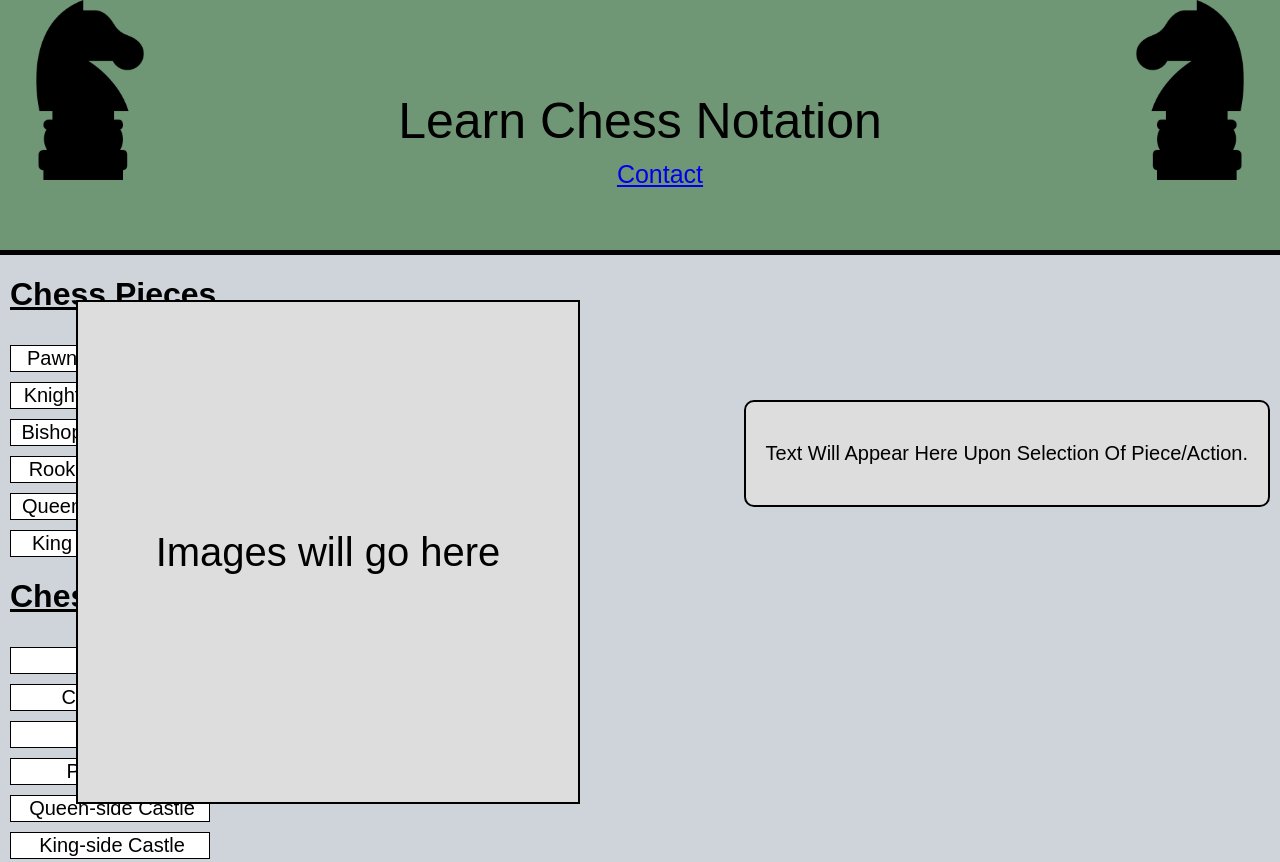
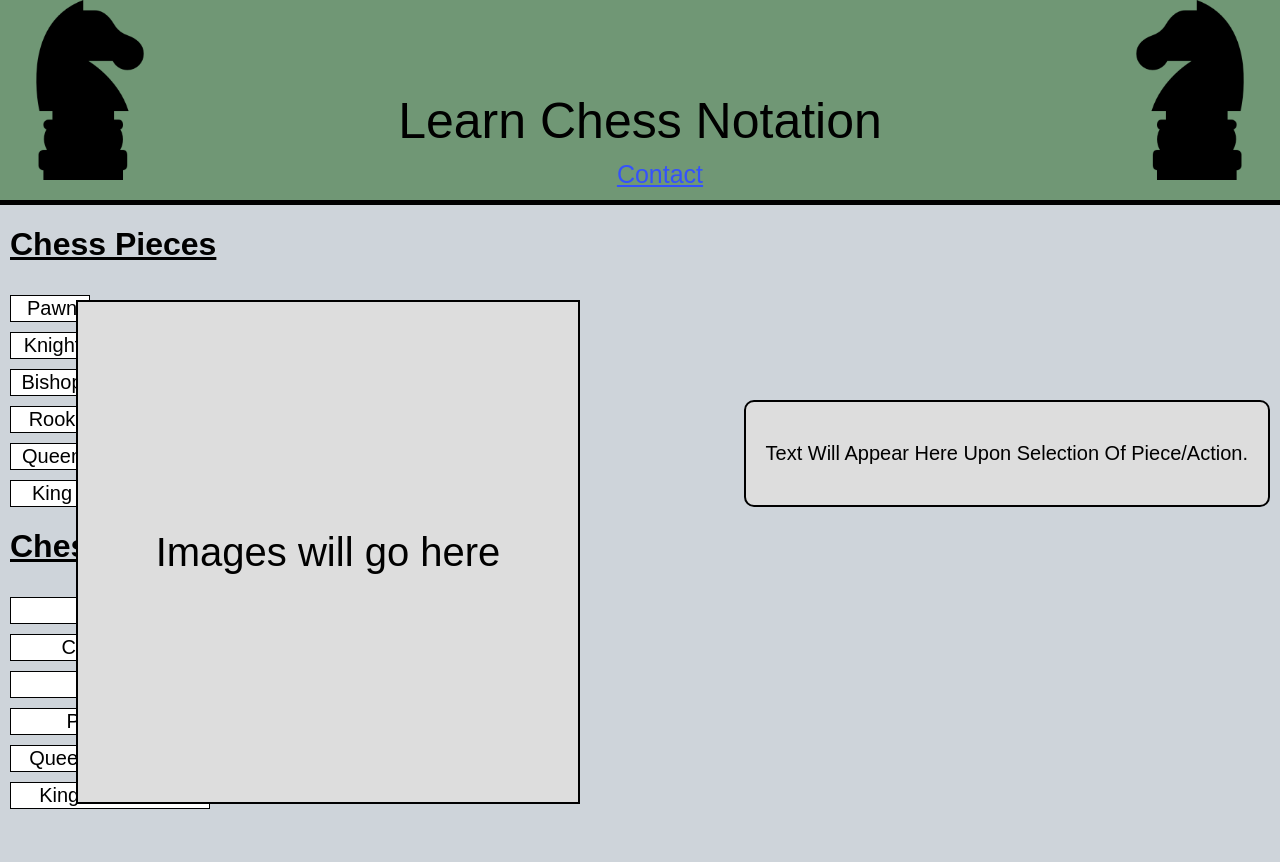
Before and after one commit to IvanButBetter/ChessNotation, a plain HTML site: page index.html in a window 1280 px wide. Shown: the top 862 px of the page. Drawn offline with Linux system fonts and the light colour scheme.

Commit message:
Update style.css

```diff
--- a/style.css
+++ b/style.css
@@ -14,7 +14,7 @@ body {
 	width: 100%;
 	border: none;
 	border-bottom: 5px solid black;
-	height: 250px;
+	height: 200px;
 	}
 .BannerContent {
 	width: 100%;
@@ -164,3 +164,6 @@ html {
 #imageBox p{
 	font-family: Arial, Helvatica, Calibri;
 }
+a {
+	color: #3552FB;
+}
```
